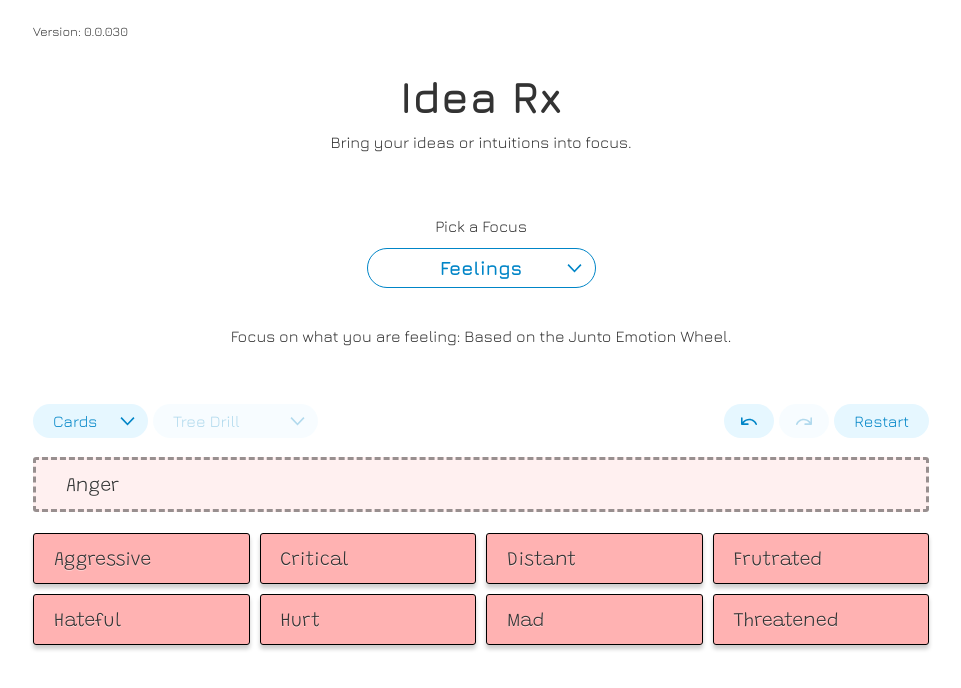
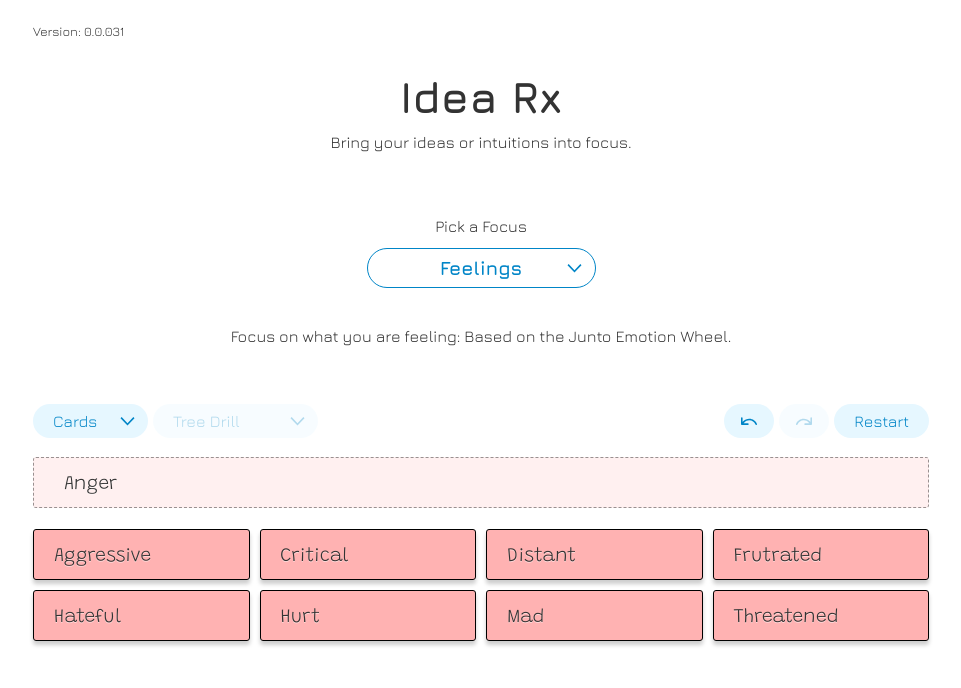
Before and after one commit to wilvoss/idearx, a plain HTML site: page index.html in a window 1280 px wide. Both pictures are taken after a click on the element "Idea". Shown: the whole page, without its empty margins (159-1120 px from the left). Drawn offline with nearby package versions, Linux system fonts and the light colour scheme.

Commit message:
0.0.031  ui bug fix

```diff
--- a/scripts/idearx-controller.js
+++ b/scripts/idearx-controller.js
@@ -13,7 +13,7 @@ var app = new Vue({
   el: '#app',
   data: {
     //#region —————— APP DATA ——————
-    appVersion: '0.0.030',
+    appVersion: '0.0.031',
     allMethods: Methods,
     allIdeaSets: IdeaSets,
     allViews: Views,
--- a/styles/idearx.css
+++ b/styles/idearx.css
@@ -363,7 +363,7 @@ idea.selected:before {
 }
 
 idea.explored {
-    border: dashed;
+    border-style: dashed;
     border-color: rgba(0, 0, 0, .4);
     background-image: linear-gradient(rgba(255, 255, 255, .8), rgba(255, 255, 255, .8));
 }
```
